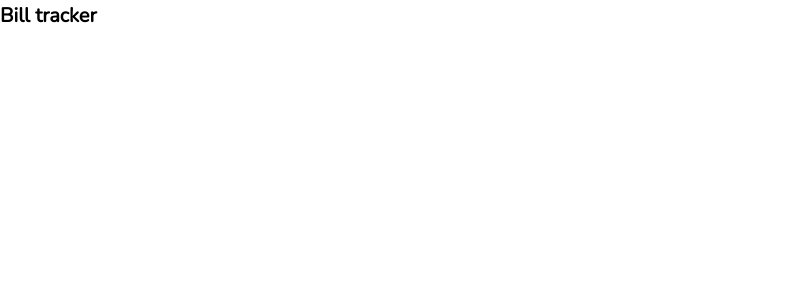
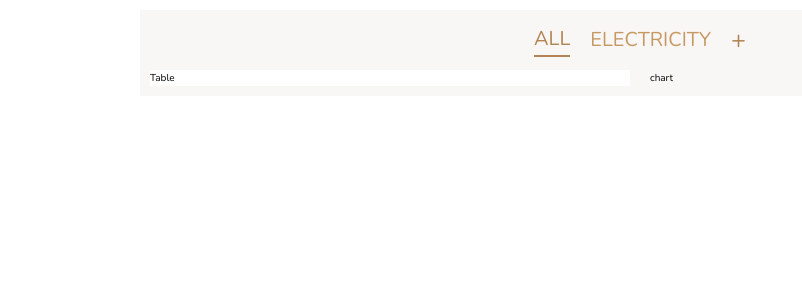
Before and after one commit to aliramazon/bill-tracker-app, a React (Create React App) app: page / in a window 1280 px wide. Shown: the top 300 px of the page, without its empty margins (0-802 px from the left). Built offline with nearby package versions, Linux system fonts and the light colour scheme.

Commit message:
Create overall layout

```diff
--- a/package.json
+++ b/package.json
@@ -6,6 +6,7 @@
     "@testing-library/jest-dom": "^4.2.4",
     "@testing-library/react": "^9.3.2",
     "@testing-library/user-event": "^7.1.2",
+    "classnames": "^2.2.6",
     "node-sass": "^4.13.1",
     "react": "^16.12.0",
     "react-dom": "^16.12.0",
--- a/src/App.js
+++ b/src/App.js
@@ -1,6 +1,18 @@
 import React from "react";
+import { Navbar } from "./components/Navbar";
+import { BillsTable } from "./components/BillsTable";
+import { Chart } from "./components/Chart";
+
 function App() {
-  return <h1>Bill tracker</h1>;
+  return (
+    <div className="container">
+      <Navbar />
+      <div className="main-content">
+        <BillsTable />
+        <Chart />
+      </div>
+    </div>
+  );
 }
 
 export default App;
--- /dev/null
+++ b/src/components/BillsTable.js
@@ -0,0 +1,7 @@
+import React from "react";
+
+const BillsTable = () => {
+  return <section className="bills-table-section">Table</section>;
+};
+
+export { BillsTable };
--- /dev/null
+++ b/src/components/Chart.js
@@ -0,0 +1,7 @@
+import React from "react";
+
+const Chart = () => {
+  return <section className="chart-section">chart</section>;
+};
+
+export { Chart };
--- /dev/null
+++ b/src/components/Navbar.js
@@ -0,0 +1,30 @@
+import React from "react";
+import classnames from "classnames";
+
+const Navbar = () => {
+  return (
+    <nav className="top-navigation">
+      <div className="top-navigation__actions">
+        <div
+          className={classnames(
+            "top-navigation__filter",
+            true && "top-navigation__filter--selected"
+          )}
+        >
+          All
+        </div>
+        <div
+          className={classnames(
+            "top-navigation__filter",
+            false && "top-navigation__filter--selected"
+          )}
+        >
+          Electricity
+        </div>
+        <div className="top-navigation__icon">&#43;</div>
+      </div>
+    </nav>
+  );
+};
+
+export { Navbar };
--- /dev/null
+++ b/src/styles/_all.scss
@@ -0,0 +1,50 @@
+.container {
+  display: grid;
+  grid-template-rows: max-content max-content;
+
+  width: 100rem;
+  background-color: $color-grey-light-1;
+  padding: 0 1rem 1rem 1rem;
+}
+
+.top-navigation {
+  justify-self: center;
+
+  width: max-content;
+  padding: 1rem;
+
+  &__actions {
+    display: grid;
+    grid-template-columns: repeat(3, max-content);
+    column-gap: 2rem;
+    align-items: center;
+  }
+
+  &__filter,
+  &__icon {
+    font-size: 2rem;
+    color: $color-primary;
+    text-transform: uppercase;
+    cursor: pointer;
+  }
+
+  &__icon {
+    color: $color-primary-dark;
+    font-size: 2.5rem;
+  }
+
+  &__filter--selected {
+    color: $color-primary-dark;
+    border-bottom: 2px solid currentColor;
+  }
+}
+
+.main-content {
+  display: grid;
+  grid-template-columns: 1fr 1fr;
+  column-gap: 2rem;
+}
+
+.bills-table-section {
+  background-color: $color-white;
+}
--- a/src/styles/_base.scss
+++ b/src/styles/_base.scss
@@ -34,3 +34,9 @@ body {
   font-weight: 300;
   line-height: 1.6;
 }
+
+#root {
+  display: grid;
+  justify-items: center;
+  padding: 1rem 0;
+}
--- a/src/styles/index.scss
+++ b/src/styles/index.scss
@@ -1 +1,2 @@
 @import "base.scss";
+@import "all";
```
Also changed, not shown: src/components/AddBill.js (added), src/components/AddCategory.js (added), 1 other file (tests, documents, lock files or other folders).
